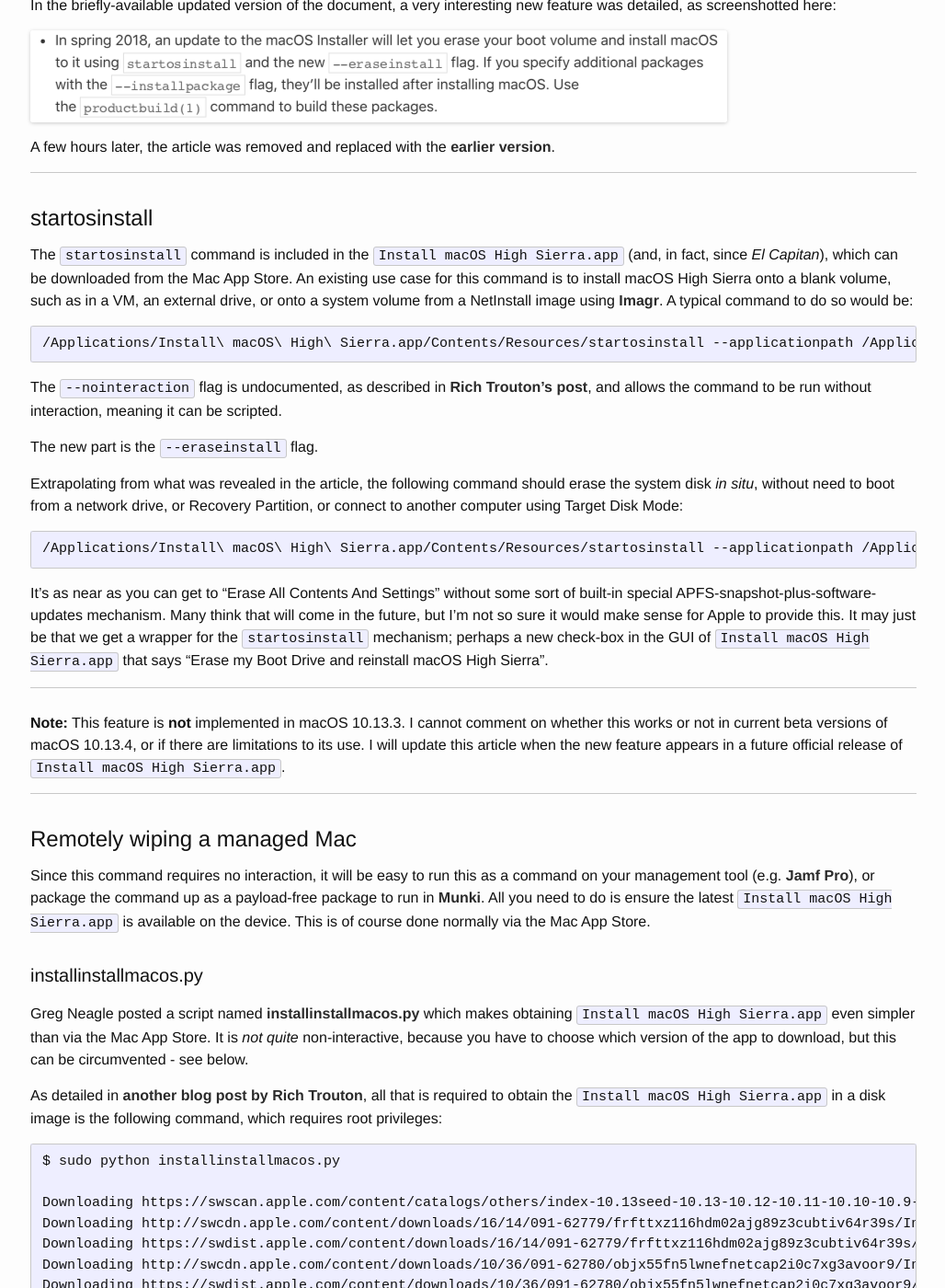
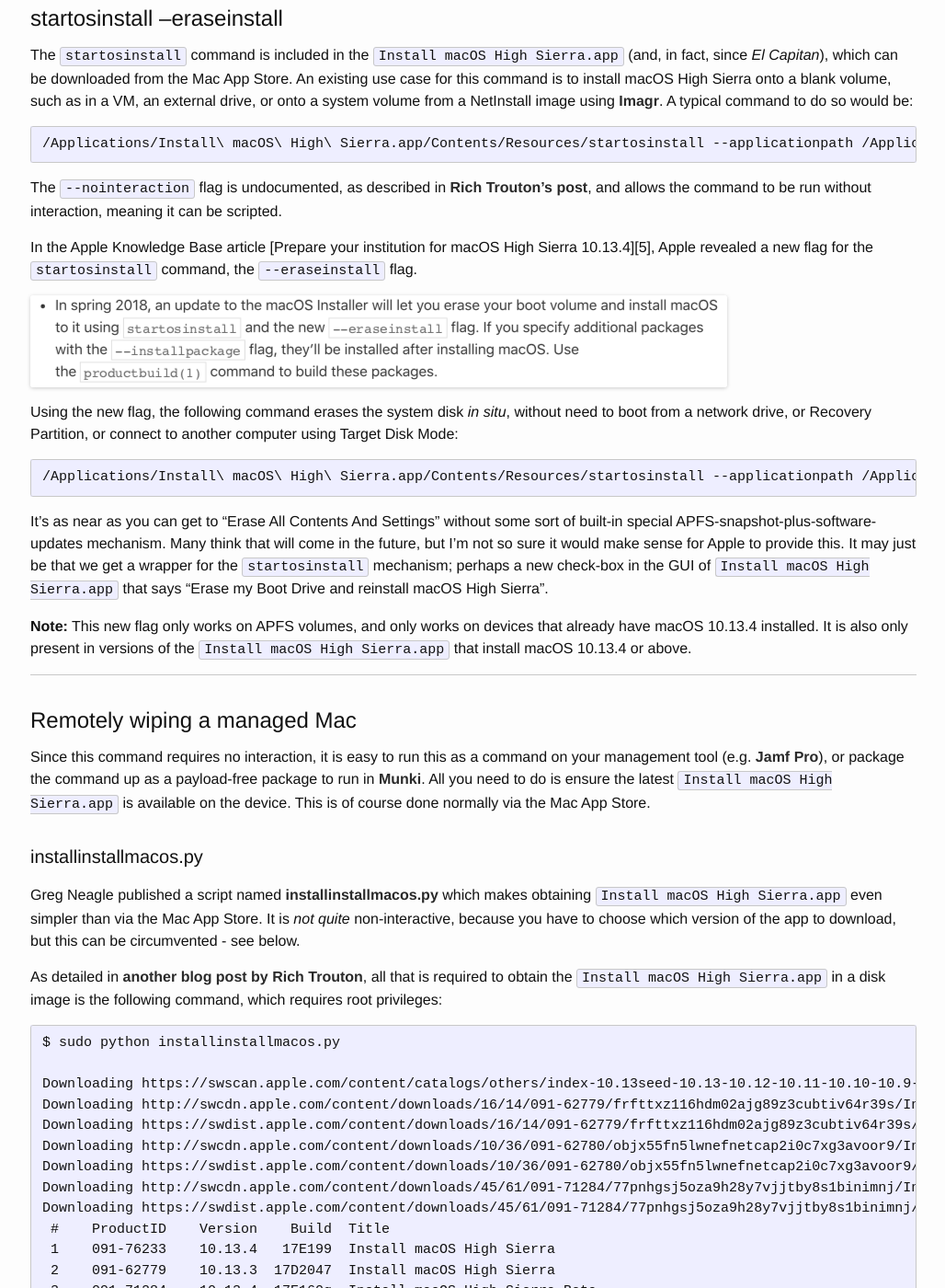
Before and after one commit to grahampugh/grahampugh.github.io, a Jekyll site: the page built from _posts/2018-03-26-reinstall-macos-from-system-volume.md, in a window 1280 px wide and 1400 px high, scrolled down 286 px. Shown: the whole window at 92% size, without its empty margins (125-1153 px from the left). Built offline with Jekyll 4.4.1, drawn with Linux system fonts in a browser that asks for light colours; comment, search, counter and statistics services are not loaded; some of the changed text lies outside the part shown.

Commit message:
Update for official release of 10.13.4

````diff
--- a/_posts/2018-03-26-reinstall-macos-from-system-volume.md
+++ b/_posts/2018-03-26-reinstall-macos-from-system-volume.md
@@ -1,20 +1,14 @@
 ---
 layout: post
-title:  "Erase All Contents And Settings (almost) - erase and reinstall macOS in situ"
+title:  "Erase All Contents And Settings - erase and reinstall macOS in situ"
 comments: true
 ---
 
-Many Mac admins have been anticipating an **"Erase All Contents And Settings"** option for macOS, to emulate that available on iOS. Apple are taking a big step further towards that goal, according to a Knowledge Base article named [Upgrade or Install macOS on a Mac at your Institution][1], which was updated by Apple on 22 February, 2018.
-
-In the briefly-available updated version of the document, a very interesting new feature was detailed, as screenshotted here:
-
-![img-eraseinstall]
-
-A few hours later, the article was removed and replaced with the [earlier version][1].
+Many Mac admins have been anticipating an **"Erase All Contents And Settings"** option for macOS, to emulate that available on iOS. Apple have taken a big step further towards that goal in macOS 10.13.4.
 
 ---
 
-## startosinstall
+## startosinstall --eraseinstall
 
 The `startosinstall` command is included in the `Install macOS High Sierra.app` (and, in fact, since *El Capitan*), which can be downloaded from the Mac App Store. An existing use case for this command is to install macOS High Sierra onto a blank volume, such as in a VM, an external drive, or onto a system volume from a NetInstall image using [Imagr]. A typical command to do so would be:
 
@@ -24,9 +18,11 @@
 
 The `--nointeraction` flag is undocumented, as described in [Rich Trouton's post][2], and allows the command to be run without interaction, meaning it can be scripted.
 
-The new part is the `--eraseinstall` flag.
+In the Apple Knowledge Base article [Prepare your institution for macOS High Sierra 10.13.4][5], Apple revealed a new flag for the `startosinstall` command, the `--eraseinstall` flag.
 
-Extrapolating from what was revealed in the article, the following command should erase the system disk *in situ*, without need to boot from a network drive, or Recovery Partition, or connect to another computer using Target Disk Mode:
+![img-eraseinstall]
+
+Using the new flag, the following command erases the system disk *in situ*, without need to boot from a network drive, or Recovery Partition, or connect to another computer using Target Disk Mode:
 
 ```
 /Applications/Install\ macOS\ High\ Sierra.app/Contents/Resources/startosinstall --applicationpath /Applications/Install\ macOS\ High\ Sierra.app --eraseinstall --agreetolicense --nointeraction
@@ -34,19 +30,16 @@
 
 It's as near as you can get to "Erase All Contents And Settings" without some sort of built-in special APFS-snapshot-plus-software-updates mechanism. Many think that will come in the future, but I'm not so sure it would make sense for Apple to provide this. It may just be that we get a wrapper for the `startosinstall` mechanism; perhaps a new check-box in the GUI of `Install macOS High Sierra.app` that says "Erase my Boot Drive and reinstall macOS High Sierra".
 
----
-
-**Note:** This feature is **not** implemented in macOS 10.13.3. I cannot comment on whether this works or not in current beta versions of macOS 10.13.4, or if there are limitations to its use. I will update this article when the new feature appears in a future official release of `Install macOS High Sierra.app`.
+**Note:** This new flag only works on APFS volumes, and only works on devices that already have macOS 10.13.4 installed. It is also only present in versions of the `Install macOS High Sierra.app` that install macOS 10.13.4 or above.
 
 ---
 
 ## Remotely wiping a managed Mac
 
-Since this command requires no interaction, it will be easy to run this as a command on your management tool (e.g. [Jamf Pro]), or package the command up as a payload-free package to run in [Munki]. All you need to do is ensure the latest `Install macOS High Sierra.app` is available on the device. This is of course done normally via the Mac App Store.
-
+Since this command requires no interaction, it is easy to run this as a command on your management tool (e.g. [Jamf Pro]), or package the command up as a payload-free package to run in [Munki]. All you need to do is ensure the latest `Install macOS High Sierra.app` is available on the device. This is of course done normally via the Mac App Store.
 ### installinstallmacos.py
 
-Greg Neagle posted a script named [installinstallmacos.py][3] which makes obtaining `Install macOS High Sierra.app` even simpler than via the Mac App Store. It is *not quite* non-interactive, because you have to choose which version of the app to download, but this can be circumvented - see below.
+Greg Neagle published a script named [installinstallmacos.py][3] which makes obtaining `Install macOS High Sierra.app` even simpler than via the Mac App Store. It is *not quite* non-interactive, because you have to choose which version of the app to download, but this can be circumvented - see below.
 
 As detailed in [another blog post by Rich Trouton][4], all that is required to obtain the `Install macOS High Sierra.app` in a disk image is the following command, which requires root privileges:
 
@@ -61,14 +54,15 @@
 Downloading http://swcdn.apple.com/content/downloads/45/61/091-71284/77pnhgsj5oza9h28y7vjjtby8s1binimnj/InstallAssistantAuto.smd...
 Downloading https://swdist.apple.com/content/downloads/45/61/091-71284/77pnhgsj5oza9h28y7vjjtby8s1binimnj/091-71284.English.dist...
  #    ProductID    Version    Build  Title
- 1    091-62780    10.13.3    17D47  Install macOS High Sierra
+ 1    091-76233    10.13.4   17E199  Install macOS High Sierra
  2    091-62779    10.13.3  17D2047  Install macOS High Sierra
  3    091-71284    10.13.4  17E160g  Install macOS High Sierra Beta
+
 
 Choose a product to download (1-3):
 ```
 
-At this point you select 1, 2 or 3, and the download proceeds. By default the `Install macOS High Sierra.app` is saved into a sparse disk image. If you know in advance which value you want (in tests, it does consistently provide the list in the same order), you can supply the required value in a shell script with the following syntax, which will make the script proceed without interaction:
+At this point you select 1, 2 or 3, and the download proceeds. At the time this post was written, option 1 gives you the latest official 10.13.4 build. By default the `Install macOS High Sierra.app` is saved into a sparse disk image. If you know in advance which value you want (in tests, it does consistently provide the list in the same order), you can supply the required value in a shell script with the following syntax, which will make the script proceed without interaction:
 
 ```
 $ yes 1 | sudo python installinstallmacos.py
@@ -88,8 +82,7 @@
 
 Note that if you have this script in a Jamf Pro policy, you can specify which macOS installer value you wish to feed to `installinstallmacos.py` in Parameter 4. Otherwise, add the value into the script. See the notes in the script for details.
 
-Adding the `--installpackage` flag to the `startosinstall` command, you can add additional signed packages to the command which will be installed after installation, such as a signed client agent installer for Munki, Puppet, Chef etc.
-These would have to be cached on the client before the command was run.
+Adding the `--installpackage` flag to the `startosinstall` command, you can add additional signed packages to the command which will be installed after installation, such as a signed client agent installer for Munki, Puppet, Chef etc. These would have to be cached on the client before the command was run.
 
 ---
 
````
